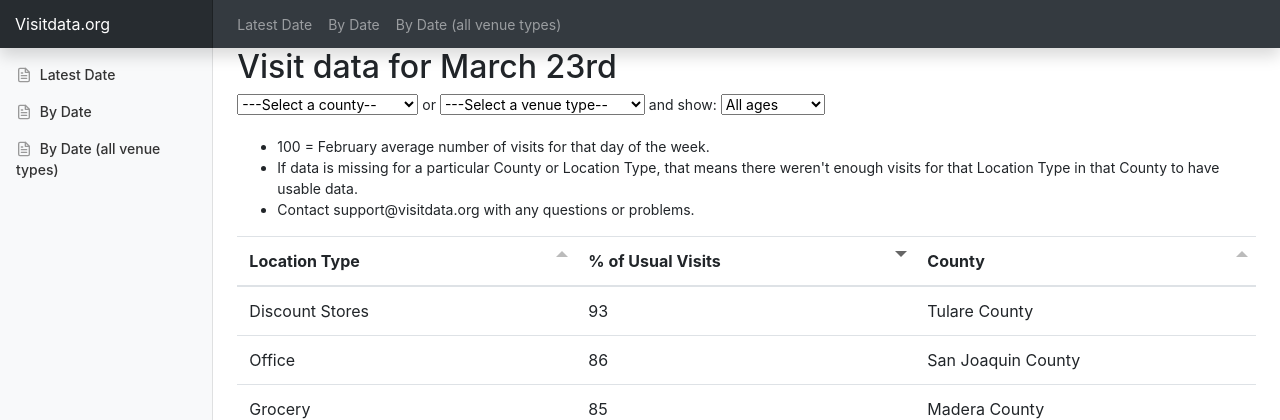
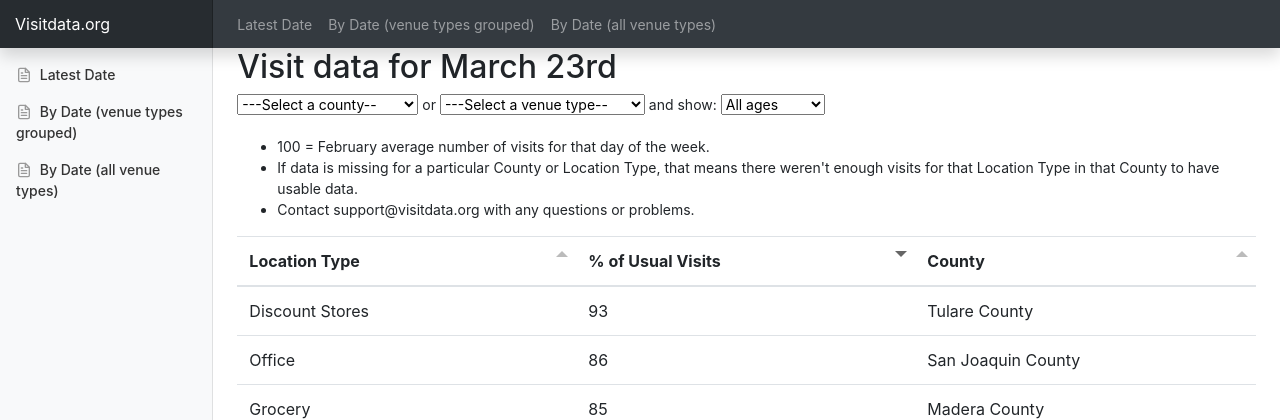
Before and after one commit to VisitData-org/ca_visit_tracking, a Flask app: page /index.html in a window 1280 px wide. Shown: the top 420 px of the page. Run offline with Flask 2, Linux system fonts and the light colour scheme; some libraries are stand-ins or nearby versions.

Commit message:
typo in comment and clarify by date is grouped venue types

```diff
--- a/templates/nav.html
+++ b/templates/nav.html
@@ -10,7 +10,7 @@
   </script>
     <meta charset="utf-8">
 
-    <!-- TODO give credit to the bootstrap example them folks -->
+    <!-- TODO give credit to the bootstrap example theme folks -->
 
     <link href="css/bootstrap.min.css" rel="stylesheet">
     <link href="css/tabulator_bootstrap4.min.css" rel="stylesheet">
@@ -56,7 +56,7 @@
             <a class="nav-link" href="index.html">Latest Date</a>
         </li>
         <li class="nav-item text-nowrap">
-            <a class="nav-link" href="bydate.html">By Date</a>
+            <a class="nav-link" href="bydate.html">By Date (venue types grouped)</a>
         </li>
         <li class="nav-item text-nowrap">
             <a class="nav-link" href="bydate.html?datafilename=raw">By Date (all venue types)</a>
@@ -94,7 +94,7 @@
                                 <line x1="16" y1="17" x2="8" y2="17"></line>
                                 <polyline points="10 9 9 9 8 9"></polyline>
                             </svg>
-                            By Date
+                            By Date (venue types grouped)
                         </a>
                     </li>
                     <li class="nav-item">
```
